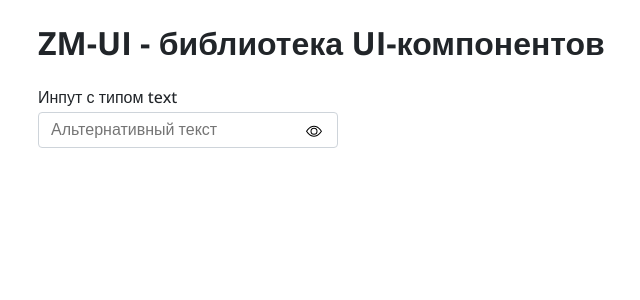
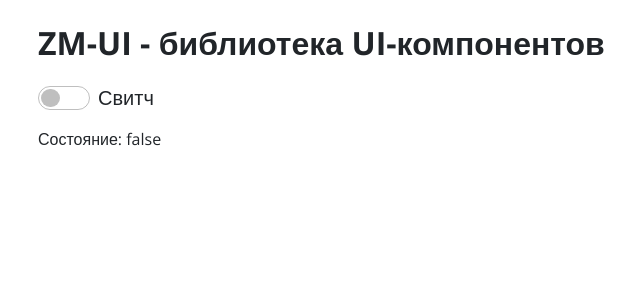
Before and after one commit to zaurmag/zm-ui-vue, a Vue app: page / in a window 1280 px wide. Shown: the top 300 px of the page, without its empty margins (118-758 px from the left). Built offline with nearby package versions, Linux system fonts and the light colour scheme.

Commit message:
Feat: implement separate switch

```diff
--- a/src/app.vue
+++ b/src/app.vue
@@ -1,21 +1,16 @@
 <script setup lang="ts">
 import { ref } from 'vue'
-import zmInput from '@/ui/atoms/zm-input/zm-input.vue'
+import zmSwitch from '@/ui/atoms/zm-switch/zm-switch.vue'
 
-const test = ref('')
+const switchValue = ref(false)
 </script>
 
 <template>
   <main class="main-container">
     <h1>ZM-UI - библиотека UI-компонентов</h1>
 
-    <zm-input
-      v-model="test"
-      label="Инпут с типом text"
-      placeholder="Альтернативный текст"
-      width="300px"
-      type="password"
-    />
+    <zm-switch v-model="switchValue" size="lg" label="Свитч" />
+    <p>Состояние: {{ switchValue }}</p>
   </main>
 </template>
 
--- a/src/app/styles/_variables.scss
+++ b/src/app/styles/_variables.scss
@@ -131,6 +131,18 @@ $switch-padding-start:            $switch-width + .5em !default;
 $switch-border-radius:            $switch-width !default;
 $switch-transition:               background-position .15s ease-in-out !default;
 
+// Switch
+$switch-fz:                     $font-size-base !default;
+$switch-fz-lg:                  $font-size-lg !default;
+$switch-fz-sm:                  $font-size-sm !default;
+
+$switch-inactive-color:         rgba($black, .25) !default;
+$switch-disabled-opacity:       .5 !default;
+
+$switch-input-border:           1px solid $switch-inactive-color !default;
+$switch-input-width:            2.6em !default;
+$switch-input-height:           1.23em !default;
+
 // Button
 $btn-link-color:      $link-color !default;
 $btn-padding-y:       $input-btn-padding-y !default;
--- /dev/null
+++ b/src/ui/atoms/zm-switch/zm-switch.vue
@@ -0,0 +1,134 @@
+<script setup lang="ts">
+import { computed, useId } from 'vue'
+import type { Size } from '../../../shared/config'
+
+// Types
+type Props = {
+  id?: string
+  label?: string | undefined
+  size?: Size | undefined
+  isDisabled?: boolean | undefined
+}
+
+type Model = boolean
+
+// Props and emits
+const { id, size, isDisabled = false } = defineProps<Props>()
+
+// Define model value
+const modelValue = defineModel<Model>({
+  required: true,
+})
+
+const switchId = id ?? useId()
+
+const classList = computed(() => {
+  const classes = ['zm-switch']
+
+  if (size) {
+    classes.push(`zm-switch--${size}`)
+  }
+
+  if (isDisabled) {
+    classes.push('zm-switch--disabled')
+  }
+
+  return classes.join(' ')
+})
+</script>
+
+<template>
+  <div :class="classList">
+    <input
+      v-model="modelValue"
+      class="zm-switch__field"
+      :id="switchId"
+      type="checkbox"
+      role="checkbox"
+    />
+
+    <label class="zm-switch__label" :for="switchId">
+      <span class="zm-switch__slider"></span>
+      <span v-if="label" class="zm-switch__text">
+        {{ label }}
+      </span>
+    </label>
+  </div>
+</template>
+
+<style scoped lang="scss">
+.zm-switch {
+  $self: &;
+
+  display: inline-flex;
+  justify-content: start;
+  align-items: center;
+  font-size: $switch-fz;
+
+  &--disabled {
+    pointer-events: none;
+    filter: none;
+    opacity: $switch-disabled-opacity;
+  }
+
+  &__label {
+    display: inline-flex;
+    align-items: center;
+    gap: 0.5rem;
+    cursor: pointer;
+    user-select: none;
+  }
+
+  &__slider {
+    display: flex;
+    align-items: center;
+    border-radius: 999px;
+    gap: 2px;
+    border: $switch-input-border;
+    background-color: transparent;
+    width: $switch-input-width;
+    height: $switch-input-height;
+    padding: 0 2px;
+    transition: background-color 0.2s;
+
+    &::before {
+      content: '';
+      display: block;
+      border-radius: 50%;
+      background-color: $switch-inactive-color;
+      width: calc($switch-input-height - 6px);
+      height: calc($switch-input-height - 6px);
+      transition:
+        transform 0.2s,
+        background-color 0.2s;
+    }
+  }
+
+  &__text {
+    line-height: 1.1;
+  }
+
+  &__field {
+    display: none;
+
+    &:checked + #{$self}__label #{$self}__slider {
+      background-color: $component-active-bg;
+      border-color: $component-active-bg;
+
+      &::before {
+        background-color: $white;
+        transform: translateX(calc($switch-input-width - $switch-input-height));
+      }
+    }
+  }
+
+  // Sizes
+  &--sm {
+    font-size: $switch-fz-sm;
+  }
+
+  &--lg {
+    font-size: $switch-fz-lg;
+  }
+}
+</style>
```
Also changed, not shown: 1 other file (tests, documents, lock files or other folders).
